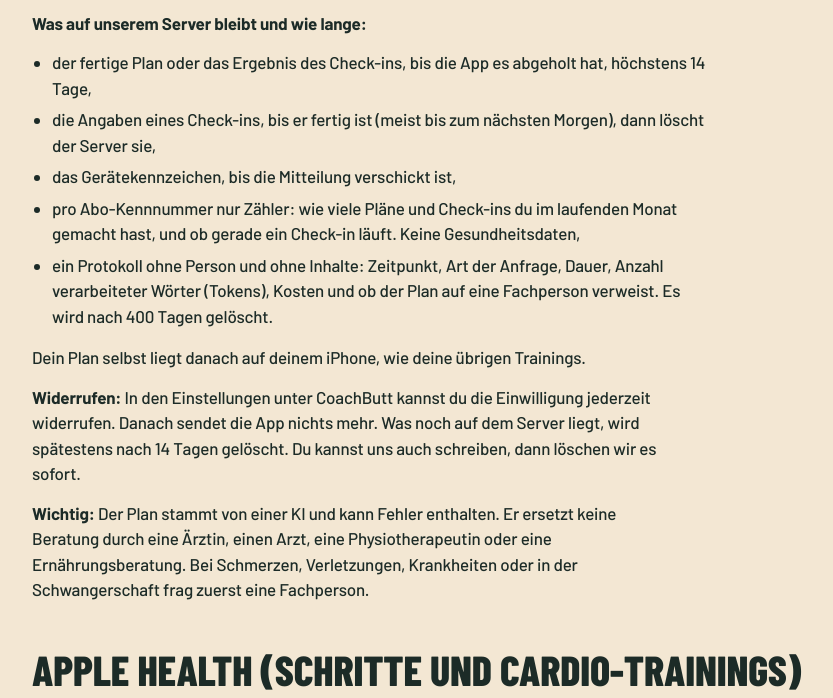
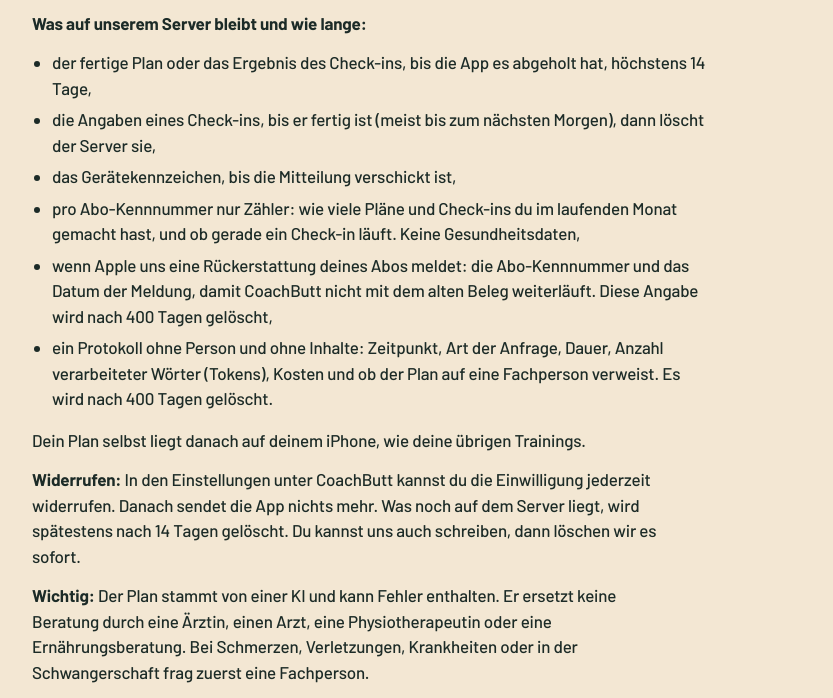
Before and after one commit to mcritzhp/GymButt, a plain HTML site: page datenschutz.html in a window 1280 px wide. Shown: the part 4945-5643 px from the top of the page, without its empty margins (8-841 px from the left). Drawn offline with Linux system fonts and the light colour scheme.

Commit message:
Datenschutz: Sperre bei Rückerstattung für CoachButt
Co-Authored-By: Claude Opus 5.5 <noreply@anthropic.com>

```diff
--- a/datenschutz.html
+++ b/datenschutz.html
@@ -109,7 +109,7 @@
 <p>Name, E-Mail-Adresse, Notizen zu einzelnen Trainings, Fotos, Schritte und Daten aus Apple Health werden nicht gesendet. CoachButt braucht kein Butties-Konto und ist nicht mit einem verknüpft.</p>
 <p><b>Wer es erhält:</b> Die App schickt die Angaben an unseren Server bei Google Firebase (Cloud Functions, Region Zürich). Der Server prüft das Abo und gibt die Angaben ohne Abo-Kennnummer an Anthropic weiter. Check-ins sammelt der Server und schickt sie gebündelt um 22 und 4 Uhr. Anthropic verarbeitet die Angaben als unser Auftragsverarbeiter, auch in den USA. Nach seinen Geschäftsbedingungen darf Anthropic sie nicht zum Training seiner KI verwenden. Anfragen und Antworten löscht Anthropic nach eigenen Angaben innert 30 Tagen. Nur wenn eine Anfrage wegen eines möglichen Verstosses gegen die Nutzungsregeln von Anthropic markiert wird, kann Anthropic sie bis zu 2 Jahre aufbewahren. Es gelten die Geschäftsbedingungen und der Auftragsverarbeitungsvertrag von Anthropic: <a href="https://www.anthropic.com/legal/data-processing-addendum">https://www.anthropic.com/legal/data-processing-addendum</a></p>
 <p><b>Was auf unserem Server bleibt und wie lange:</b></p>
-<ul class="plain"><li>der fertige Plan oder das Ergebnis des Check-ins, bis die App es abgeholt hat, höchstens 14 Tage,</li><li>die Angaben eines Check-ins, bis er fertig ist (meist bis zum nächsten Morgen), dann löscht der Server sie,</li><li>das Gerätekennzeichen, bis die Mitteilung verschickt ist,</li><li>pro Abo-Kennnummer nur Zähler: wie viele Pläne und Check-ins du im laufenden Monat gemacht hast, und ob gerade ein Check-in läuft. Keine Gesundheitsdaten,</li><li>ein Protokoll ohne Person und ohne Inhalte: Zeitpunkt, Art der Anfrage, Dauer, Anzahl verarbeiteter Wörter (Tokens), Kosten und ob der Plan auf eine Fachperson verweist. Es wird nach 400 Tagen gelöscht.</li></ul>
+<ul class="plain"><li>der fertige Plan oder das Ergebnis des Check-ins, bis die App es abgeholt hat, höchstens 14 Tage,</li><li>die Angaben eines Check-ins, bis er fertig ist (meist bis zum nächsten Morgen), dann löscht der Server sie,</li><li>das Gerätekennzeichen, bis die Mitteilung verschickt ist,</li><li>pro Abo-Kennnummer nur Zähler: wie viele Pläne und Check-ins du im laufenden Monat gemacht hast, und ob gerade ein Check-in läuft. Keine Gesundheitsdaten,</li><li>wenn Apple uns eine Rückerstattung deines Abos meldet: die Abo-Kennnummer und das Datum der Meldung, damit CoachButt nicht mit dem alten Beleg weiterläuft. Diese Angabe wird nach 400 Tagen gelöscht,</li><li>ein Protokoll ohne Person und ohne Inhalte: Zeitpunkt, Art der Anfrage, Dauer, Anzahl verarbeiteter Wörter (Tokens), Kosten und ob der Plan auf eine Fachperson verweist. Es wird nach 400 Tagen gelöscht.</li></ul>
 <p>Dein Plan selbst liegt danach auf deinem iPhone, wie deine übrigen Trainings.</p>
 <p><b>Widerrufen:</b> In den Einstellungen unter CoachButt kannst du die Einwilligung jederzeit widerrufen. Danach sendet die App nichts mehr. Was noch auf dem Server liegt, wird spätestens nach 14 Tagen gelöscht. Du kannst uns auch schreiben, dann löschen wir es sofort.</p>
 <p><b>Wichtig:</b> Der Plan stammt von einer KI und kann Fehler enthalten. Er ersetzt keine Beratung durch eine Ärztin, einen Arzt, eine Physiotherapeutin oder eine Ernährungsberatung. Bei Schmerzen, Verletzungen, Krankheiten oder in der Schwangerschaft frag zuerst eine Fachperson.</p>
```
Also changed, not shown: en/privacy/index.html (+1 -1 lines).
